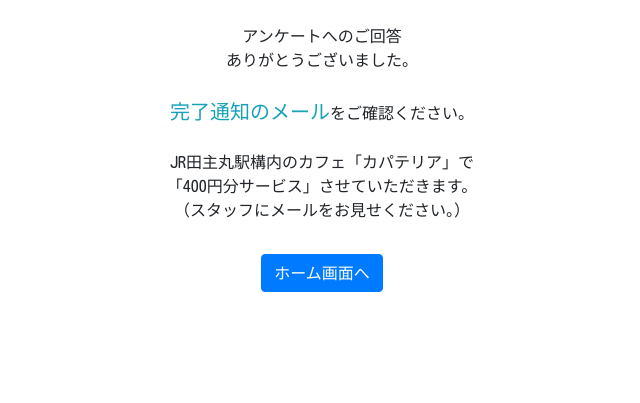
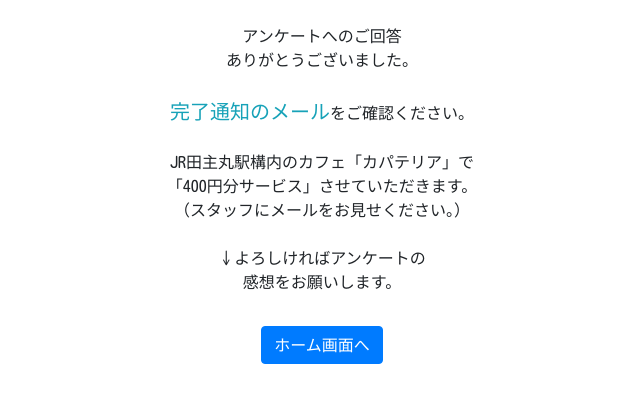
Before and after one commit to guchi-guchi/test, a Django app: page /success/ in a window 1280 px wide. Shown: the part 56-459 px from the top of the page, without its empty margins (318-958 px from the left). Run offline with Django 3.2, Linux system fonts and the light colour scheme; parts of the project's set-up code (start-up, migrations or seed data) failed here and were passed over; some libraries are stand-ins or nearby versions; some web fonts are replaced.

Commit message:
disqus reactions try

```diff
--- a/anke/templates/anke/gift.html
+++ b/anke/templates/anke/gift.html
@@ -1,13 +1,15 @@
 {% extends 'base.html' %}
 {% load static %}
 {% load disqus_tags %}
-{% disqus_show_comments "world-business-trends" %}
+{% disqus_show_comments "kurumedmo-survey" %}
 {% set_disqus_url object.get_absolute_url %}
 {% block title %}久留米DMOアンケート 回答完了{% endblock %}
 {% block content %}
 <div class="container text-center my-4">
-    <p class="my-3">アンケートへのご回答<br>ありがとうございました。<br><br><span class="text-info lead">完了通知のメール</span>をご確認ください。<br><br>JR田主丸駅構内のカフェ「カパテリア」で<br>「400円分サービス」させていただきます。<br>（スタッフにメールをお見せください。）</p>
-    <div id="disqus_thread"></div>
+    <p class="my-3">アンケートへのご回答<br>ありがとうございました。<br><br><span class="text-info lead">完了通知のメール</span>をご確認ください。<br><br>JR田主丸駅構内のカフェ「カパテリア」で<br>「400円分サービス」させていただきます。<br>（スタッフにメールをお見せください。）<br><br>↓よろしければアンケートの<br>感想をお願いします。</p>
+        <div class="row justify-content-center">
+            <div class="col-md-6" id="disqus_thread"></div>
+        </div>
     <a class="btn btn-primary my-3" href="{% url 'anke:index' %}">ホーム画面へ</a>
 </div>
 <script>
@@ -28,5 +30,4 @@
     })();
 </script>
 <noscript>Please enable JavaScript to view the <a href="https://disqus.com/?ref_noscript">comments powered by Disqus.</a></noscript>
-<script id="dsq-count-scr" src="//kurumedmo-survey.disqus.com/count.js" async></script>
 {% endblock content %}
```
